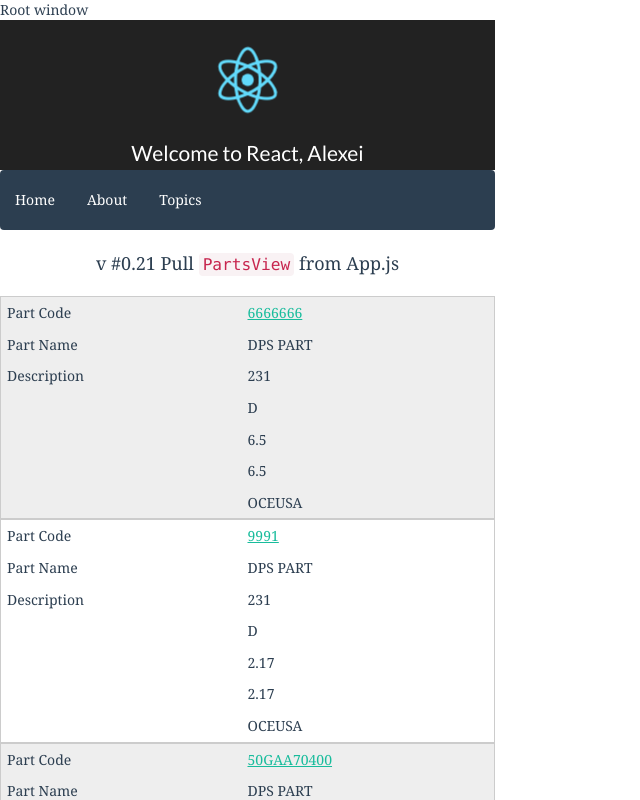
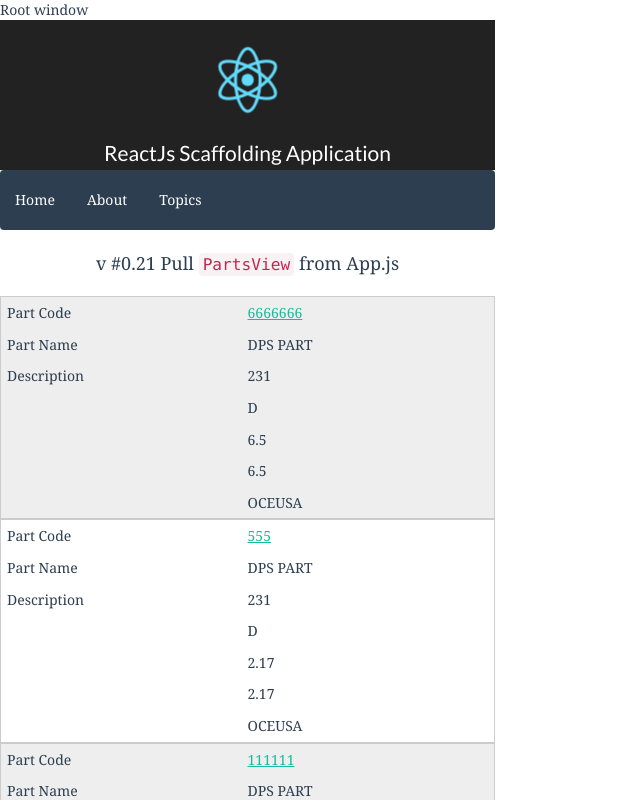
Before and after one commit to JavaPantry/ReactSandBox, a React app: page /home in a window 1280 px wide. Shown: the top 800 px of the page, without its empty margins (0-640 px from the left). Built offline with nearby package versions, Linux system fonts and the light colour scheme; data requests are answered from the project's data file.

Commit message:
Fix routing to home in handleSubmit minot title change in App.js

```diff
--- a/db.json
+++ b/db.json
@@ -17,7 +17,7 @@
       "id": 2,
       "multipleControl": "N",
       "returnControl": "0",
-      "pprtcd": "9991",
+      "pprtcd": "555",
       "pprtn1": "DPS PART                      ",
       "pprtst": "20AA15150                     ",
       "pcat": "231",
@@ -30,7 +30,7 @@
       "id": 3,
       "multipleControl": "N",
       "returnControl": "0",
-      "pprtcd": "50GAA70400     ",
+      "pprtcd": "111111",
       "pprtn1": "DPS PART                      ",
       "pprtst": "50GAA70400                    ",
       "pcat": "231",
--- a/src/App.js
+++ b/src/App.js
@@ -21,7 +21,7 @@ class App extends Component {
       <div className="App">
         <header className="App-header">
           <img src={logo} className="App-logo" alt="logo" />
-          <h1 className="App-title">Welcome to React, Alexei</h1>
+          <h1 className="App-title">ReactJs Scaffolding Application</h1>
         </header>
         <div className="navbar navbar-default">
             <ul className="nav nav-pills navbar-nav ">
--- a/src/components/partDetail.js
+++ b/src/components/partDetail.js
@@ -1,5 +1,10 @@
 import React, { Component} from 'react';
 import { Link } from 'react-router-dom';
+import { PropTypes} from 'prop-types';
+/*
+ *import { Link, withRouter } from 'react-router-dom';
+ */
+
 
 import axios from 'axios';
 
@@ -13,6 +18,21 @@ class PartDetail extends Component {
         };
         //this.handlepPrtcdChange = this.handlepPrtcdChange.bind(this);
         //after binding u can use in form `<input type="text" placeholder="pprtcd" className="form-control" value={`${this.state.part.pprtcd}`} onChange={this.handlepPrtcdChange}></input>`
+    }
+
+    handleSubmit(){
+        axios.put(this.state.ROOT_URL+this.props.match.params.partId,this.state.part)
+            .then(response => {
+                console.log("form submit response: '"+response.data+"'");
+                /*this.setState({
+                    isLoaded: true,
+                    part: response.data
+                });*/
+
+            })
+            .catch(error => console.log(error));
+
+        this.props.history.push('/home');
     }
 
     componentDidMount() {
@@ -34,18 +54,7 @@ class PartDetail extends Component {
         this.setState(state);
     }
 
-    handleSubmit(){
-        axios.put(this.state.ROOT_URL+this.props.match.params.partId,this.state.part)
-            .then(response => {
-                console.log("form submit response: '"+response.data+"'");
-                /*this.setState({
-                    isLoaded: true,
-                    part: response.data
-                });*/
-                this.props.router.push('/home')
-            })
-            .catch(error => console.log(error));
-    }
+
 
     render() {
         return (
```
